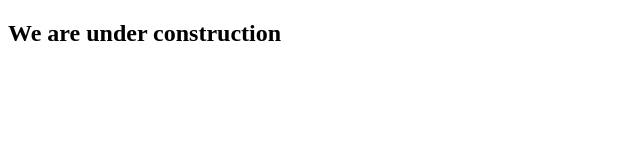
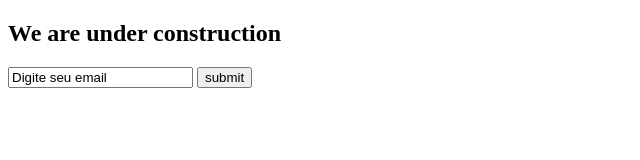
Before and after one commit to debora-annies/Ace_Company, a plain HTML site: page index.html in a window 1280 px wide. Shown: the whole page, without its empty margins (0-640 px from the left). Drawn offline with Linux system fonts and the light colour scheme.

Commit message:
alterações 2

```diff
--- a/index.html
+++ b/index.html
@@ -7,6 +7,12 @@
 <body>
 <div>
 <h2>We are under construction</h2>
+<div>
+	<form>
+		<p><input name="" value="Digite seu email" type="text"/>
+		<input type="button" value="submit"/> </p>
+	</form>
+</div>
 </div>
 </body>
 </html>
```
